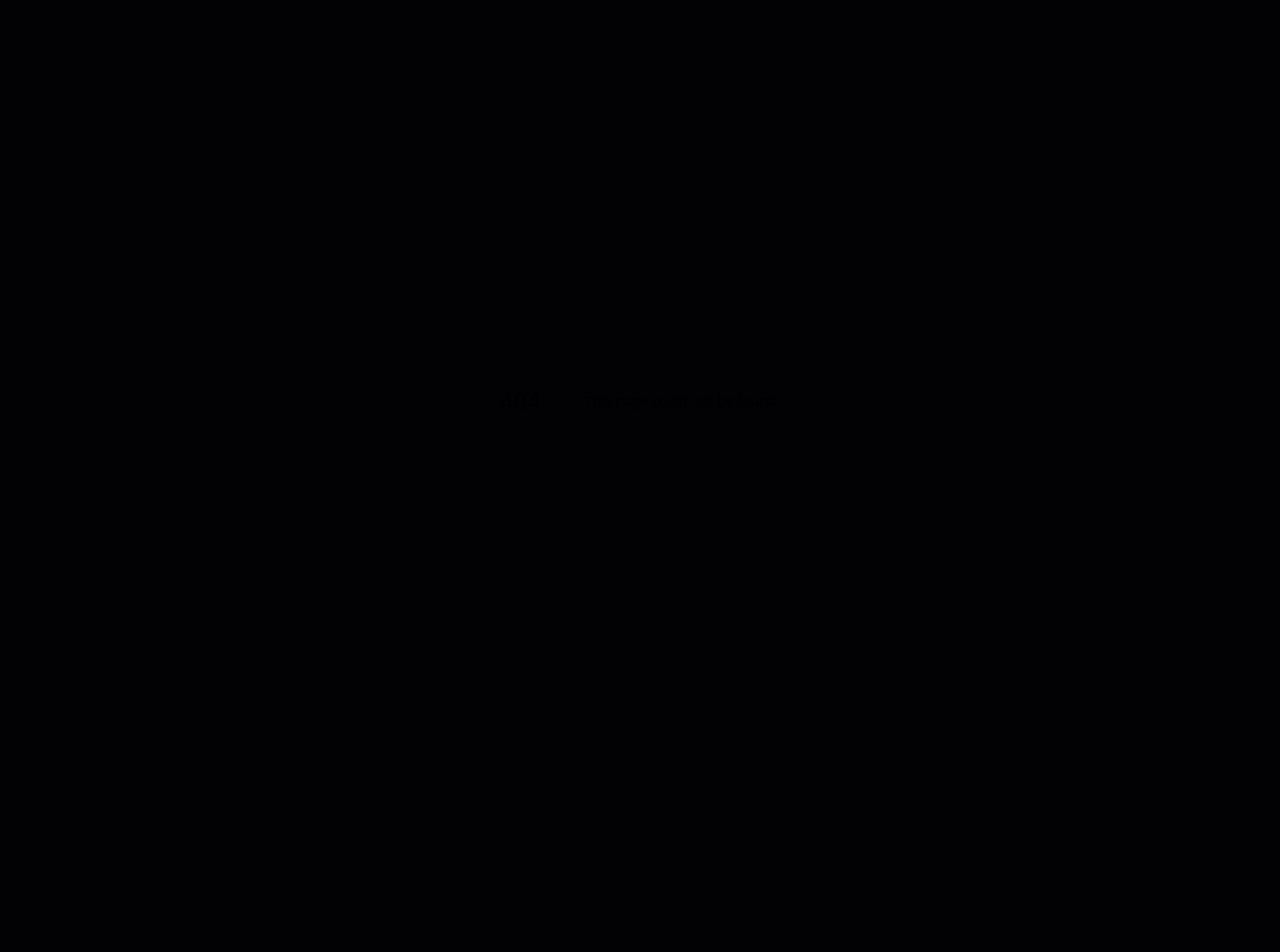
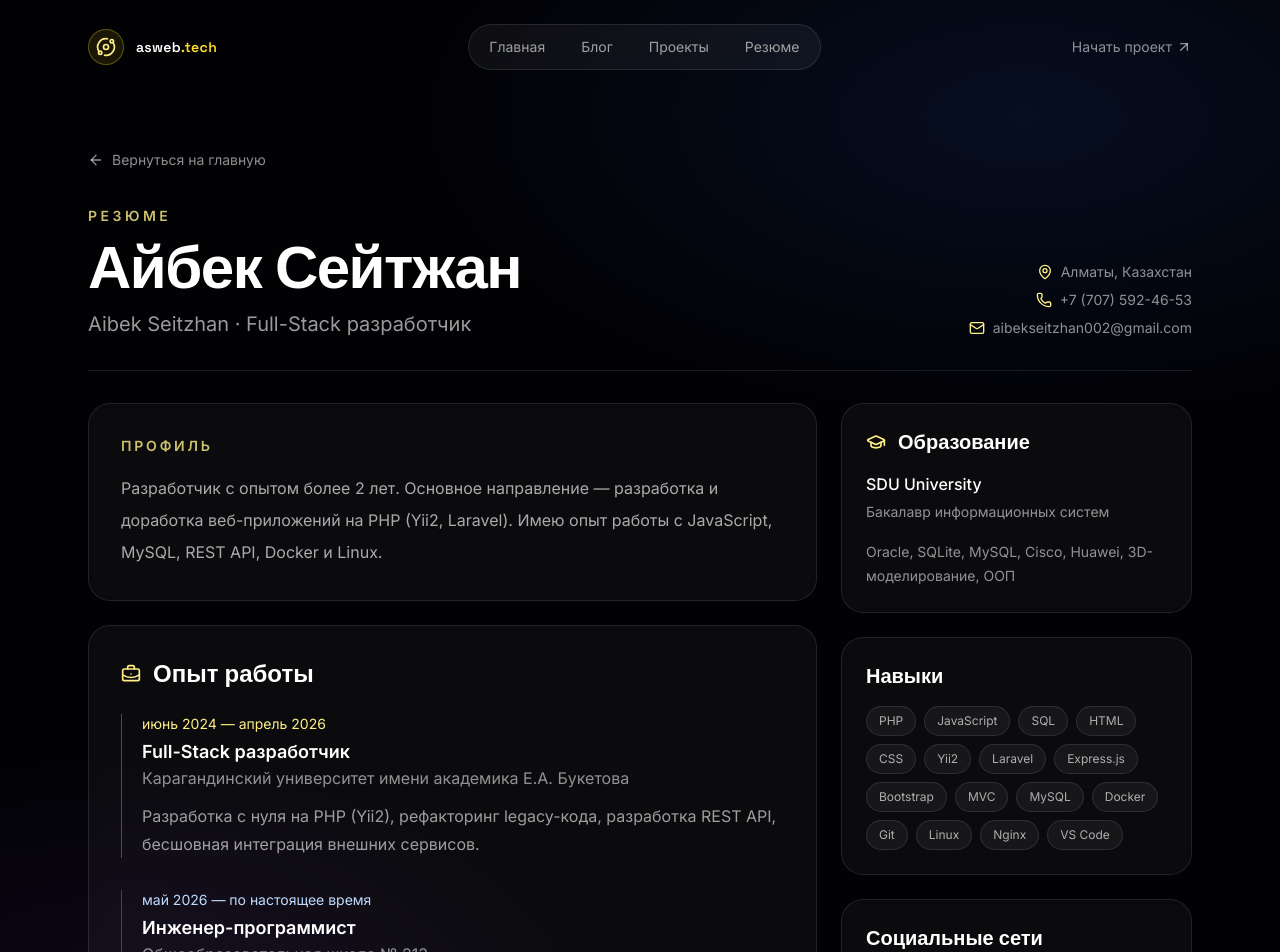
Before and after one commit to Aibek002/aibek-portfolio, a Next.js app: page /resume in a window 1280 px wide. Before the commit this address had no page. Shown: the top 952 px of the page. Before the commit the page ends 800 px from the top, so only its background shows below. Built offline with nearby package versions, Linux system fonts and the light colour scheme.

Commit message:
Add themed resume page and navigation

```diff
--- a/app/page.tsx
+++ b/app/page.tsx
@@ -1,6 +1,5 @@
 import { ArrowRight, BriefcaseBusiness, Camera, Music2, Send, Sparkles } from 'lucide-react'
 import { Button } from '@/components/ui/button'
-import { ResumeModal } from '@/components/resume-modal'
 import { Starfield } from '@/components/starfield'
 import { SolarSystem } from '@/components/solar-system'
 import { SiteNav } from '@/components/site-nav'
@@ -67,7 +66,11 @@ export default function Page() {
                 <ArrowRight className="h-4 w-4 transition-transform group-hover:translate-x-1" />
               </Link>
             </Button>
-            <ResumeModal />
+            <Button asChild size="lg" variant="outline" className="h-11 w-full border-white/15 bg-white/5 text-white hover:bg-white/10 md:w-auto">
+              <Link href="/resume" className="flex items-center justify-center gap-2">
+                Посмотреть резюме
+              </Link>
+            </Button>
           </div>
         </div>
 
--- /dev/null
+++ b/app/resume/page.tsx
@@ -0,0 +1,60 @@
+import Link from 'next/link'
+import { ArrowLeft, BriefcaseBusiness, ExternalLink, GraduationCap, MapPin, Mail, Phone, Send } from 'lucide-react'
+import { SpaceShell, pageTransition } from '@/components/site-nav'
+
+const socialLinks = [
+  { label: 'Telegram', handle: '@aswebtech', href: 'https://t.me/aswebtech', icon: Send },
+  { label: 'LinkedIn', handle: '@Aibek_Seitzhan', href: 'https://linkedin.com/in/Aibek_Seitzhan', icon: BriefcaseBusiness },
+  { label: 'TikTok', handle: '@asweb.tech', href: 'https://tiktok.com/@asweb.tech', icon: ExternalLink },
+  { label: 'Instagram', handle: '@asweb.tech', href: 'https://instagram.com/asweb.tech', icon: ExternalLink },
+]
+
+const skills = ['PHP', 'JavaScript', 'SQL', 'HTML', 'CSS', 'Yii2', 'Laravel', 'Express.js', 'Bootstrap', 'MVC', 'MySQL', 'Docker', 'Git', 'Linux', 'Nginx', 'VS Code']
+
+export default function ResumePage() {
+  return (
+    <SpaceShell>
+      <div className="mx-auto w-full max-w-6xl px-4 pb-16 pt-8 sm:px-6 lg:pt-14">
+        <Link href="/" className={`inline-flex items-center gap-2 text-sm text-white/55 hover:text-yellow-200 ${pageTransition}`}>
+          <ArrowLeft className="size-4" aria-hidden="true" /> Вернуться на главную
+        </Link>
+
+        <header className="mt-8 border-b border-white/10 pb-8 lg:flex lg:items-end lg:justify-between lg:gap-8">
+          <div>
+            <p className="mb-3 text-sm font-semibold uppercase tracking-[0.25em] text-yellow-200/80">Резюме</p>
+            <h1 className="font-display text-4xl font-bold tracking-tight text-white sm:text-6xl">Айбек Сейтжан</h1>
+            <p className="mt-3 text-xl text-white/60">Aibek Seitzhan · Full-Stack разработчик</p>
+          </div>
+          <div className="mt-6 flex flex-col gap-2 text-sm text-white/55 lg:mt-0 lg:text-right">
+            <span className="inline-flex items-center gap-2 lg:justify-end"><MapPin className="size-4 text-yellow-200" /> Алматы, Казахстан</span>
+            <a href="tel:+77075924653" className="inline-flex items-center gap-2 hover:text-white lg:justify-end"><Phone className="size-4 text-yellow-200" /> +7 (707) 592-46-53</a>
+            <a href="mailto:aibekseitzhan002@gmail.com" className="inline-flex items-center gap-2 hover:text-white lg:justify-end"><Mail className="size-4 text-yellow-200" /> aibekseitzhan002@gmail.com</a>
+          </div>
+        </header>
+
+        <div className="mt-8 grid gap-6 lg:grid-cols-[1.35fr_0.65fr]">
+          <div className="flex flex-col gap-6">
+            <section className="rounded-3xl border border-white/10 bg-white/[0.04] p-6 backdrop-blur-sm sm:p-8">
+              <p className="text-sm font-semibold uppercase tracking-[0.2em] text-yellow-200/80">Профиль</p>
+              <p className="mt-4 max-w-3xl text-base leading-8 text-white/65">Разработчик с опытом более 2 лет. Основное направление — разработка и доработка веб-приложений на PHP (Yii2, Laravel). Имею опыт работы с JavaScript, MySQL, REST API, Docker и Linux.</p>
+            </section>
+
+            <section className="rounded-3xl border border-white/10 bg-white/[0.04] p-6 backdrop-blur-sm sm:p-8">
+              <div className="flex items-center gap-3"><BriefcaseBusiness className="size-5 text-yellow-200" /><h2 className="font-display text-2xl font-semibold text-white">Опыт работы</h2></div>
+              <div className="mt-6 flex flex-col gap-8">
+                <article className="border-l border-yellow-200/30 pl-5"><p className="text-sm text-yellow-200">июнь 2024 — апрель 2026</p><h3 className="mt-1 text-lg font-semibold text-white">Full-Stack разработчик</h3><p className="text-white/55">Карагандинский университет имени академика Е.А. Букетова</p><p className="mt-3 leading-7 text-white/60">Разработка с нуля на PHP (Yii2), рефакторинг legacy-кода, разработка REST API, бесшовная интеграция внешних сервисов.</p></article>
+                <article className="border-l border-blue-300/30 pl-5"><p className="text-sm text-blue-200">май 2026 — по настоящее время</p><h3 className="mt-1 text-lg font-semibold text-white">Инженер-программист</h3><p className="text-white/55">Общеобразовательная школа № 213</p><p className="mt-3 leading-7 text-white/60">Ремонт и обслуживание оргтехники, обеспечение работы интернета, обслуживание камер видеонаблюдения.</p></article>
+              </div>
+            </section>
+          </div>
+
+          <aside className="flex flex-col gap-6">
+            <section className="rounded-3xl border border-white/10 bg-white/[0.04] p-6 backdrop-blur-sm"><div className="flex items-center gap-3"><GraduationCap className="size-5 text-yellow-200" /><h2 className="font-display text-xl font-semibold text-white">Образование</h2></div><p className="mt-4 font-medium text-white">SDU University</p><p className="mt-1 text-sm leading-6 text-white/55">Бакалавр информационных систем</p><p className="mt-4 text-sm leading-6 text-white/55">Oracle, SQLite, MySQL, Cisco, Huawei, 3D-моделирование, ООП</p></section>
+            <section className="rounded-3xl border border-white/10 bg-white/[0.04] p-6 backdrop-blur-sm"><h2 className="font-display text-xl font-semibold text-white">Навыки</h2><div className="mt-4 flex flex-wrap gap-2">{skills.map((skill) => <span key={skill} className="rounded-full border border-white/10 bg-white/5 px-3 py-1.5 text-xs text-white/65">{skill}</span>)}</div></section>
+            <section className="rounded-3xl border border-white/10 bg-white/[0.04] p-6 backdrop-blur-sm"><h2 className="font-display text-xl font-semibold text-white">Социальные сети</h2><div className="mt-4 flex flex-col gap-3">{socialLinks.map(({ label, handle, href, icon: Icon }) => <a key={label} href={href} target="_blank" rel="noreferrer" className="flex items-center gap-3 text-sm text-white/60 transition-colors hover:text-yellow-200"><Icon className="size-4" aria-hidden="true" /><span>{label}</span><span className="ml-auto text-white/35">{handle}</span></a>)}</div></section>
+          </aside>
+        </div>
+      </div>
+    </SpaceShell>
+  )
+}
--- a/components/site-nav.tsx
+++ b/components/site-nav.tsx
@@ -8,6 +8,7 @@ const links = [
   { href: '/', label: 'Главная' },
   { href: '/blog', label: 'Блог' },
   { href: '/projects', label: 'Проекты' },
+  { href: '/resume', label: 'Резюме' },
 ]
 
 export function SiteNav() {
```
